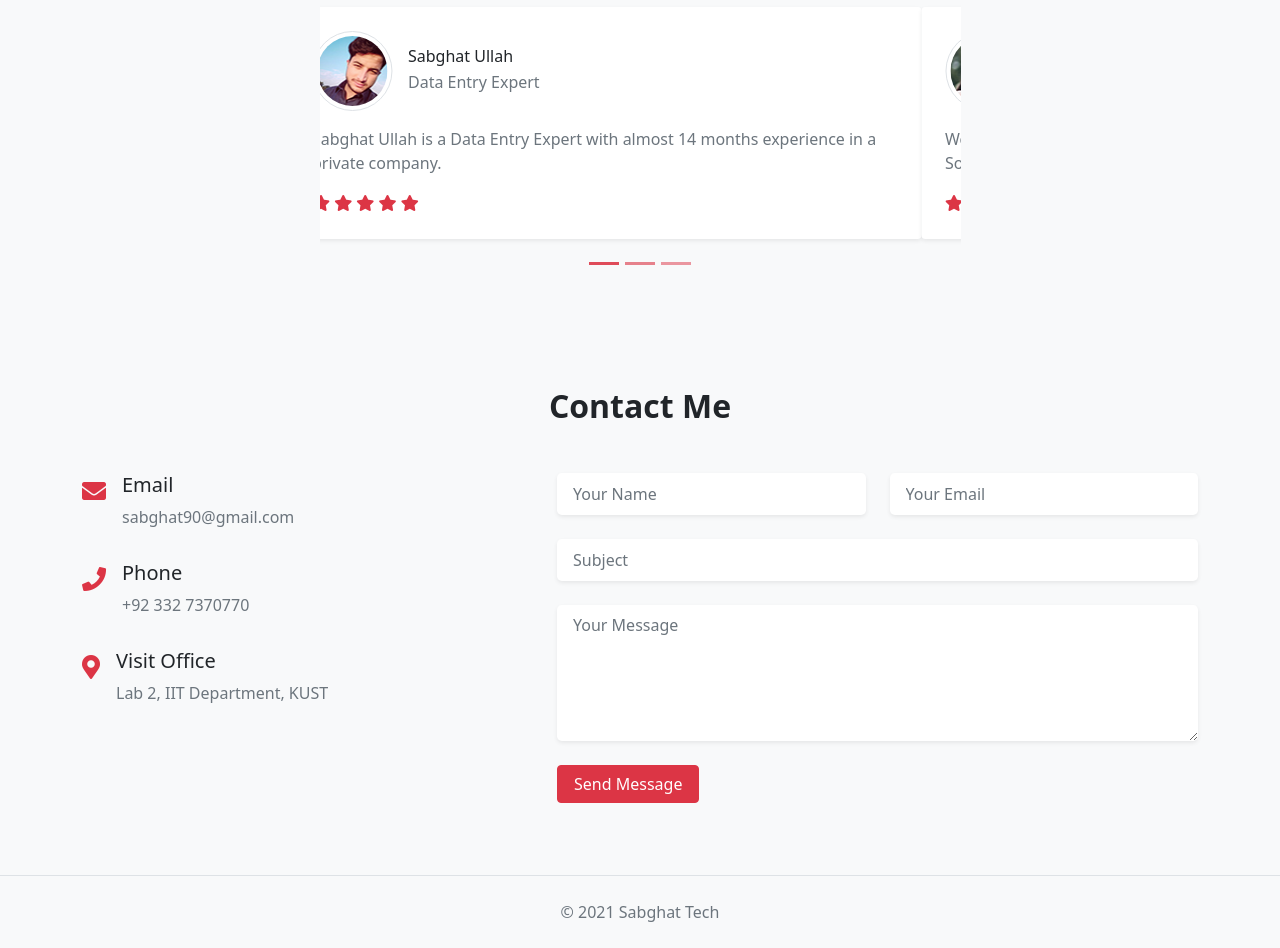
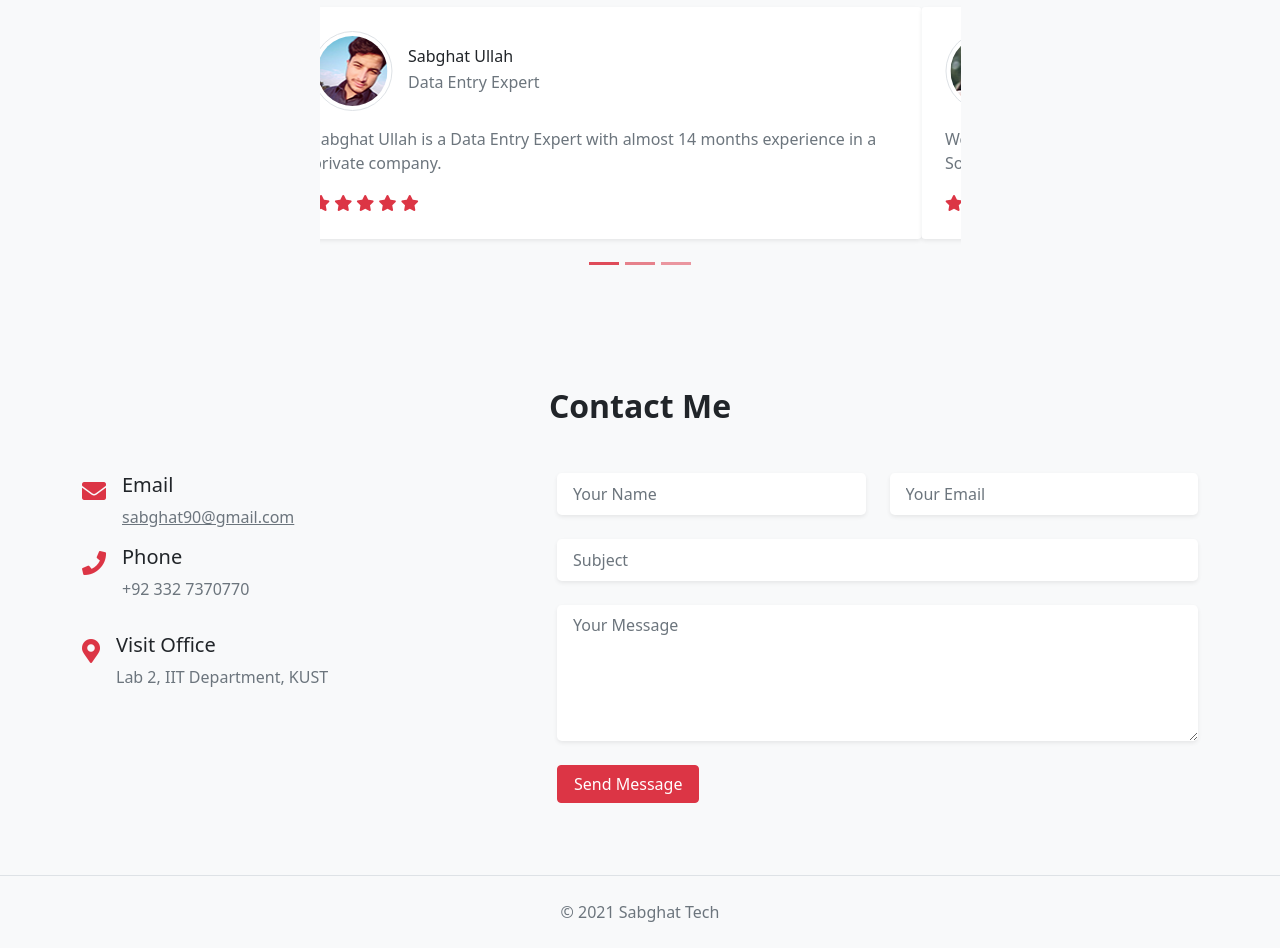
Before and after one commit to sabghat90/Sabghat, a plain HTML site: page index.html in a window 1280 px wide. Shown: the part 2858-3806 px from the top of the page. Drawn offline with Linux system fonts and the light colour scheme.

Commit message:
Fix bugs

```diff
--- a/index.html
+++ b/index.html
@@ -329,7 +329,7 @@
                     </div>
                     <div class="text ms-3">
                         <h3 class="fs-5">Email</h3>
-                        <p class="text-muted ">sabghat90@gmail.com</p>
+                        <a href = "mailto: abc@example.com" class="text-muted ">sabghat90@gmail.com</a>
                     </div>
                 </div>
                 <div class="contact-item d-flex mb-3">
```
